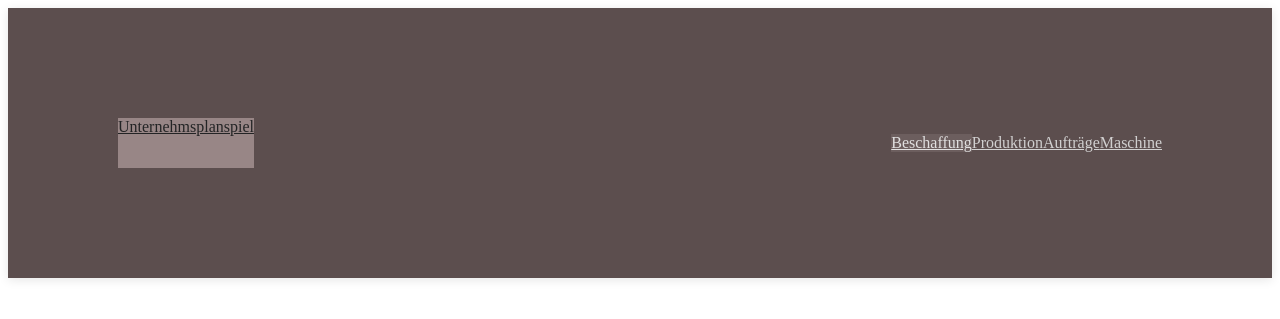
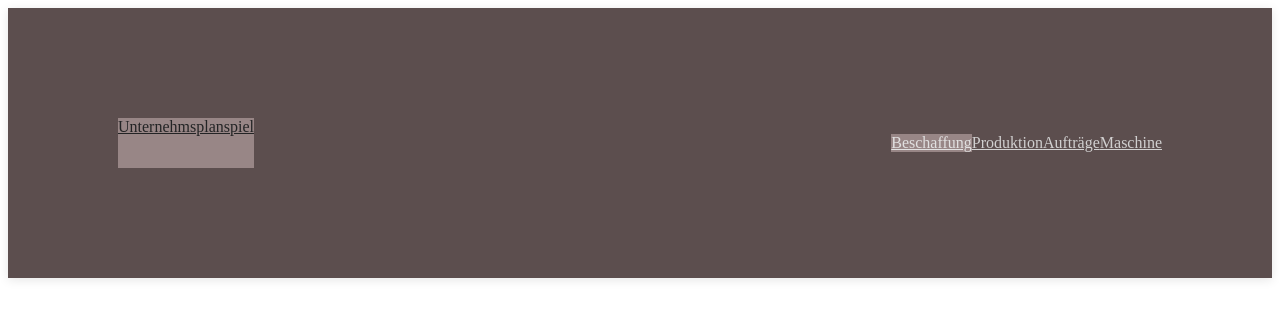
Before and after one commit to Haptiplan/frontend_web, a PHP site: page /Haptiplan-frontend-web/templates/header.php in a window 1280 px wide, with the pointer over the restyled element. Shown: the top 319 px of the page. Run offline with PHP 8.4, Linux system fonts and the light colour scheme.

Commit message:
Update header.css

```diff
--- a/Haptiplan-frontend-web/HaptiPlan/styles/header.css
+++ b/Haptiplan-frontend-web/HaptiPlan/styles/header.css
@@ -25,5 +25,5 @@
 }
 .element:hover{
     color: #e1e0e0;
-    background-color: #6c5e5e;
+    background-color: #988686;
 }
```
